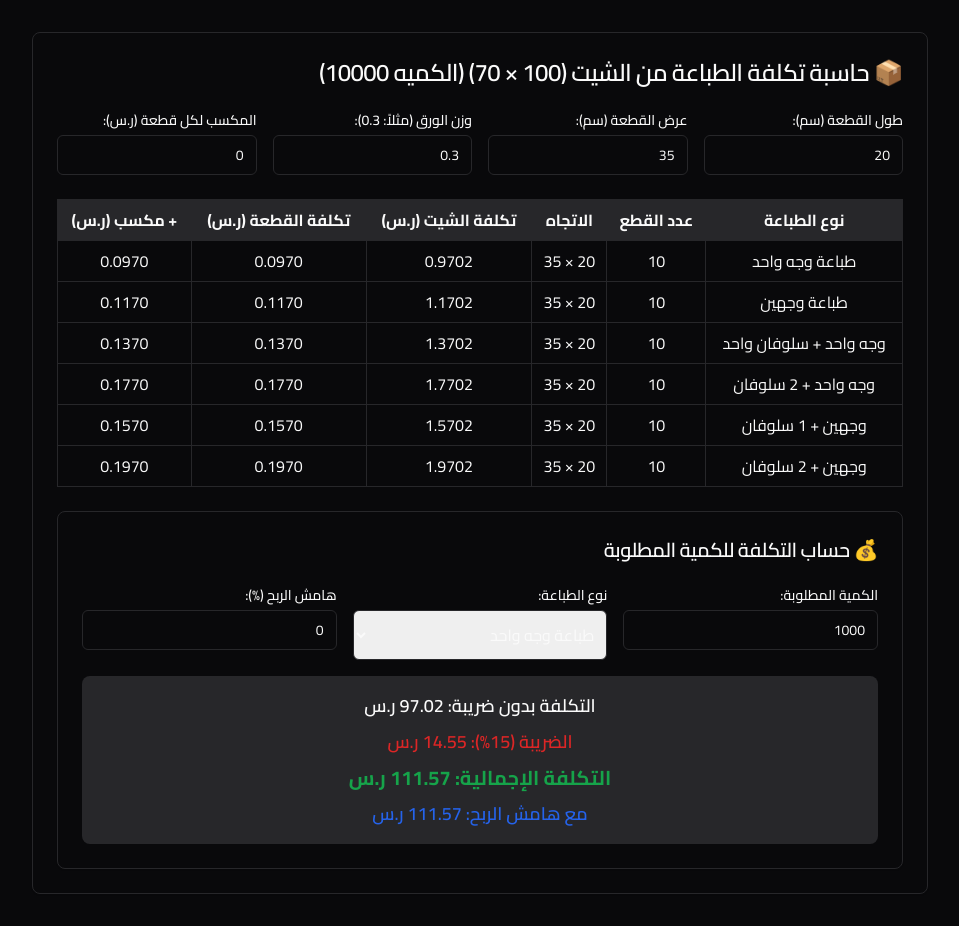
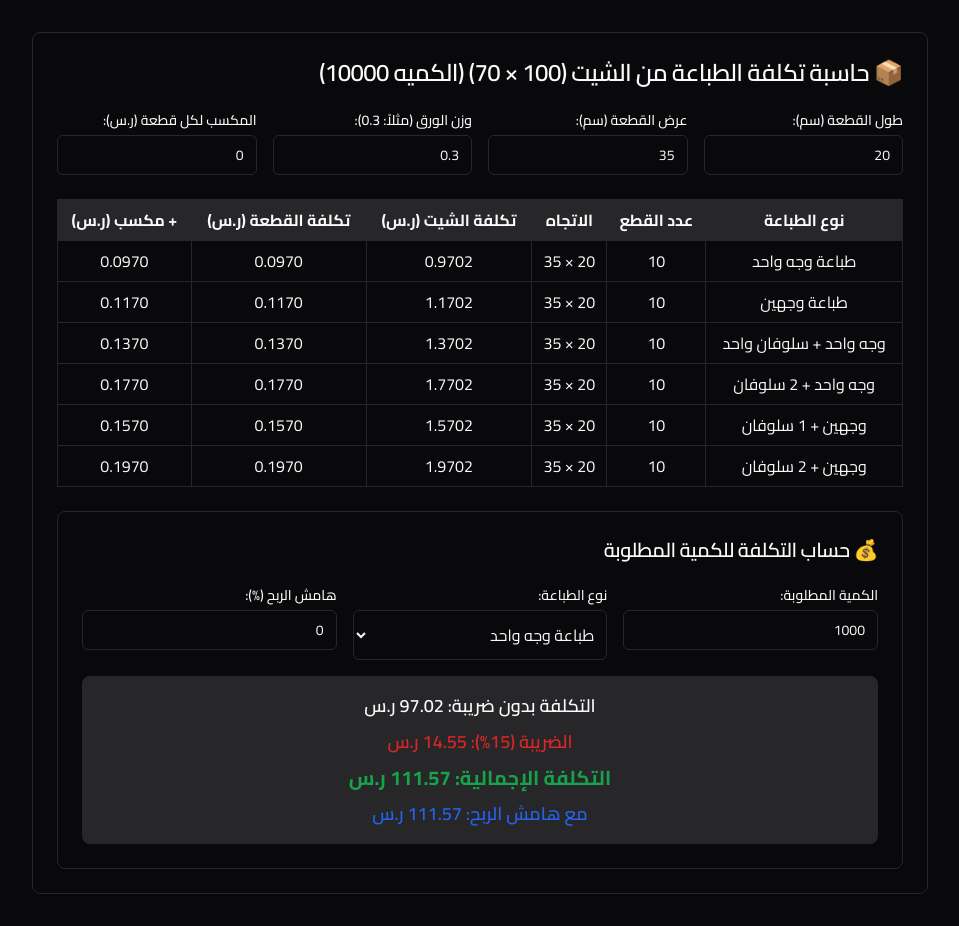
Before and after one commit to Nabilkarem911/cgpack, a React (Vite) app: page / in a window 1280 px wide. Shown: the whole page, without its empty margins (160-1119 px from the left). Built offline with nearby package versions, Linux system fonts and the light colour scheme.

Commit message:
Change text color to black
Update the text color of the elements to black.

```diff
--- a/src/components/PrintingCalculator.tsx
+++ b/src/components/PrintingCalculator.tsx
@@ -206,7 +206,7 @@ const PrintingCalculator = () => {
                       id="printingType"
                       value={state.selectedPrintingType}
                       onChange={e => handleInputChange('selectedPrintingType', e.target.value)}
-                      className="w-full p-2 border rounded-md text-right"
+                      className="w-full p-2 border rounded-md text-right text-foreground bg-background"
                       dir="rtl"
                     >
                       {printingTypes.map((type, index) => (
```
